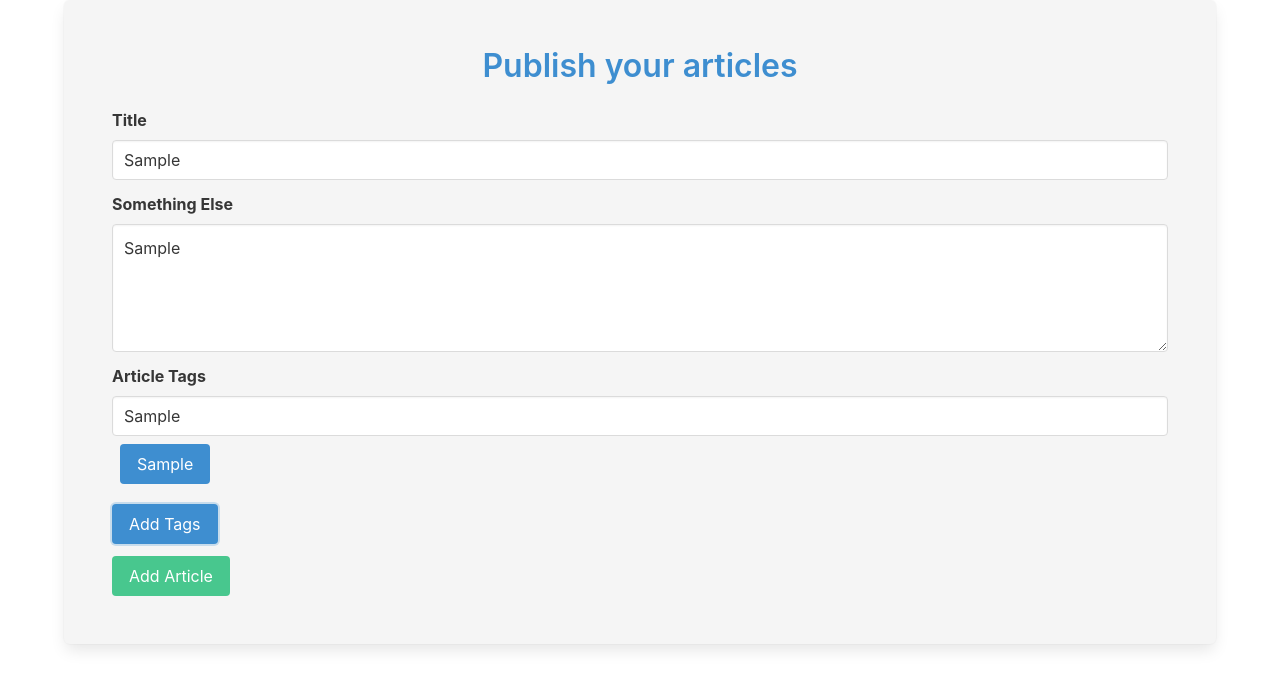
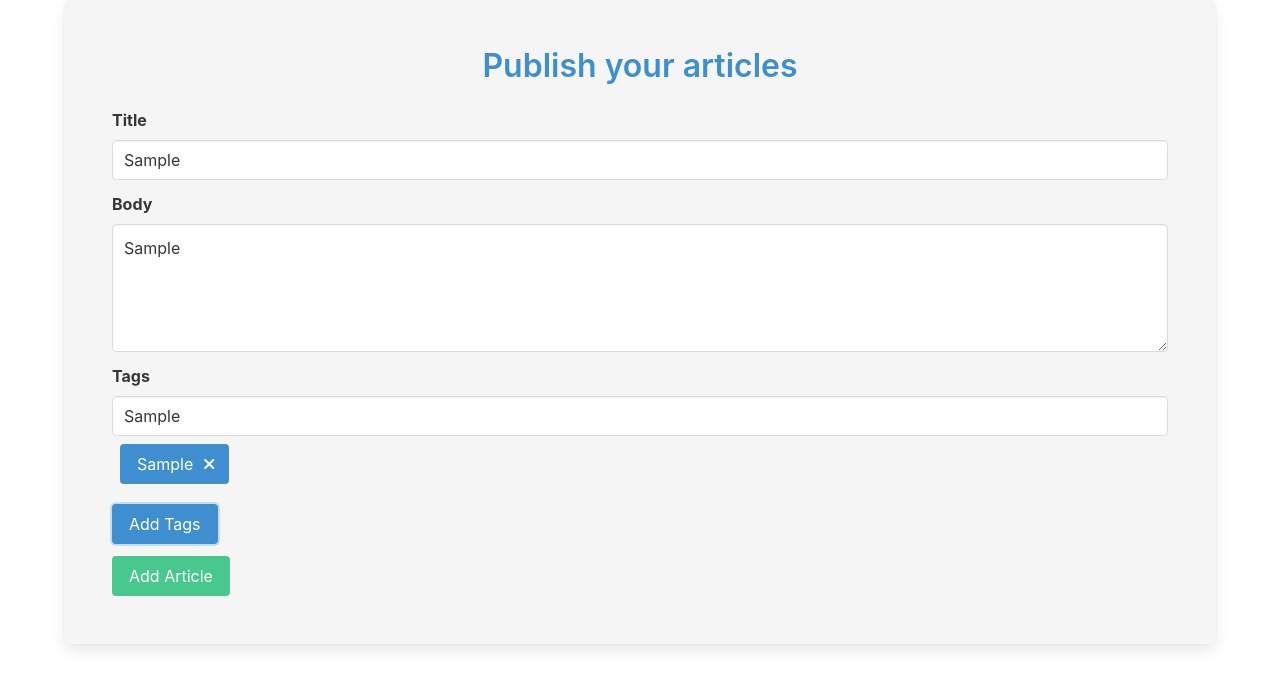
Before and after one commit to nukmansalim/sleepy-fox, a React (Create React App) app in the folder frontend/: page /article/add in a window 1280 px wide. Both pictures are taken after typing "Sample", "Sample", "Sample" into the empty fields and a click on the button "Add Tags". Shown: the top 688 px of the page. Built offline with nearby package versions, Linux system fonts and the light colour scheme.

Commit message:
fix all bugs around add tag section

```diff
--- a/frontend/public/index.html
+++ b/frontend/public/index.html
@@ -24,6 +24,7 @@
       work correctly both with client-side routing and a non-root public URL.
       Learn how to configure a non-root public URL by running `npm run build`.
     -->
+    <link rel="stylesheet" href="https://cdnjs.cloudflare.com/ajax/libs/font-awesome/6.2.0/css/all.min.css" integrity="sha512-xh6O/CkQoPOWDdYTDqeRdPCVd1SpvCA9XXcUnZS2FmJNp1coAFzvtCN9BmamE+4aHK8yyUHUSCcJHgXloTyT2A==" crossorigin="anonymous" referrerpolicy="no-referrer" />
     <title>React App</title>
   </head>
   <body>
--- a/frontend/src/components/TheNavbar.jsx
+++ b/frontend/src/components/TheNavbar.jsx
@@ -14,16 +14,12 @@ function TheNavbar() {
                     />
                 </a>
 
-                <a
-                    onClick={() => {
-                        setisActive(!isActive)
-                    }}
+                <a onClick={() => { setisActive(!isActive) }}
                     role='button'
                     className={`navbar-burger burger ${isActive ? 'is-active' : ''}`}
                     aria-label='menu'
                     aria-expanded='false'
-                    data-target='navbarBasicExample'
-                >
+                    data-target='navbarBasicExample'>
                     <span aria-hidden='true'></span>
                     <span aria-hidden='true'></span>
                     <span aria-hidden='true'></span>
@@ -32,12 +28,16 @@ function TheNavbar() {
             <div id='navbarBasicExample' className={`navbar-menu ${isActive ? 'is-active' : ''}`}>
                 <div className='navbar-end'>
                     <div className='navbar-item'>
-                        <a href='/' className={` ${isActive ? 'navbar-item' : 'button is-info mr-1'}`}>
-                            Login
-                        </a>
-                        <a href='/' className={` ${isActive ? 'navbar-item' : 'button is-info ml-1'}`}>
-                            Publish your article
-                        </a>
+                        <Link>
+                            <button href='/' className={` ${isActive ? 'navbar-item' : 'button is-info mr-1'}`}>
+                                Login
+                            </button>
+                        </Link>
+                        <Link to='/article/add'>
+                            <button className={` ${isActive ? 'navbar-item' : 'button is-info ml-1'}`}>
+                                Publish your article
+                            </button>
+                        </Link>
                     </div>
                 </div>
             </div>
--- a/frontend/src/pages/AddArticlePage.jsx
+++ b/frontend/src/pages/AddArticlePage.jsx
@@ -2,14 +2,23 @@ import React from 'react'
 import { useState } from 'react'
 
 function AddArticle() {
+    const [Title, setTitle] = useState("")
+    const [Body, setBody] = useState("")
     const [Tags, setTags] = useState([])
     const [createTags, setCreateTags] = useState("")
 
     const addTags = () => {
-        Tags.push(createTags)
+        const newTags = {
+            id: Math.floor(Math.random() * 50),
+            value: createTags
+        }
+        setTags((prevTags) => [...prevTags, newTags])
         setCreateTags('')
     }
-
+    const deleteTags = (id) => {
+        const newArray = Tags.filter((Tag) => Tag.id !== id);
+        setTags(newArray);
+    }
     const handleSubmit = (e) => {
         e.preventDefault()
     }
@@ -24,32 +33,42 @@ function AddArticle() {
                 <div className="field">
                     <label className="label">Title</label>
                     <div className="control">
-                        <input className="input" type="text" />
+                        <input
+                            onChange={(e) => {
+                                setTitle(e.target.value)
+                            }}
+                            className="input" type="text" />
                     </div>
                 </div>
                 <div className="field">
                     <label className="label">
-                        Something Else
+                        Body
                     </label>
                     <div className="control">
                         <textarea
+                            onChange={(e) => setBody(e.target.value)}
                             className="textarea"
                         ></textarea>
                     </div>
                 </div>
                 <div className="field">
-                    <label className="label">Article Tags</label>
+                    <label className="label"> Tags</label>
                     <div className="control">
                         <input
                             onChange={(e) => setCreateTags(e.target.value)}
                             className="input"
                             type="text" />
                         <div className=''>
-                            {Tags.map((Tag, i) => {
+                            {Tags.map((Tag, id) => {
                                 return (
-                                    <button className='button is-info m-2' key={i}>
-                                        {Tag}
-
+                                    <button
+                                        onClick={() => deleteTags(Tag.id)}
+                                        className='button is-info m-2'
+                                        key={id}>
+                                        {Tag.value}
+                                        <span className="icon ml-1 is-small">
+                                            <i className="fa-solid fa-xmark"></i>
+                                        </span>
                                     </button>
                                 )
                             })}
```
